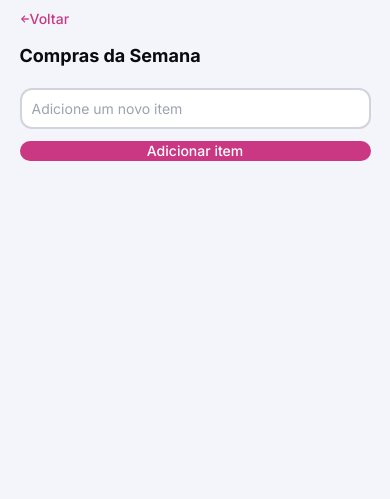
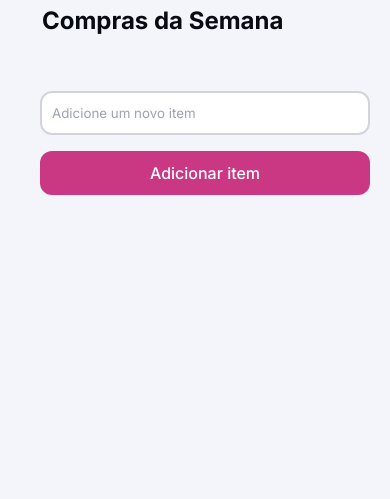
Before and after one commit to Joao-Pedro-BS/projetos-rocketseat, a plain HTML site: page projeto-quicklist/index.html in a window 390 px wide. Shown: the part 345-844 px from the top of the page. Drawn offline with Linux system fonts and the light colour scheme.

Commit message:
Ajuste da media query

```diff
--- a/projeto-quicklist/style.css
+++ b/projeto-quicklist/style.css
@@ -190,56 +190,40 @@ button:hover{
 }
 
 @media (max-width: 768px) {
-    body {
-        gap: 2rem;
+
+    main, #list, #alert {
+        width: 99%;
+        padding: 10px;
     }
 
-    main, #list, #alert {
-        width: 90%;
+    #title{
+        margin-left: 30px;
     }
 
-    #title h1 {
-        font-size: 20px;
-        line-height: 28px;
-        margin-bottom: 24px;
+    form {
+        flex-direction: column;
+        padding: 10px;
+        margin: auto;
+        width: 330px;
+    }
+
+    input,button {
+        width: 330px;
+        height: 44px;
+    }
+
+
+
+}
+
+/* @media (max-width: 480px) {
+    body {
+        gap: 1.5rem;
     }
 
     form {
         flex-direction: column;
         gap: 12px;
-    }
-
-    input {
-        width: 100%;
-    }
-
-    button {
-        width: 100%;
-    }
-}
-
-@media (max-width: 480px) {
-    body {
-        gap: 1.5rem;
-    }
-
-    #title h1 {
-        font-size: 18px;
-        line-height: 24px;
-        margin-bottom: 20px;
-    }
-    form {
-        flex-direction: column;
-        gap: 12px;
-    }
-    input, button {
-        font-size: 14px;
-    }
-
-    .item {
-        flex-direction: column;
-        align-items: flex-start;
-        gap: 8px;
     }
 
     .item p {
@@ -251,4 +235,4 @@ button:hover{
         font-size: 14px;
         line-height: 18px;
     }
-}
+} */
```
